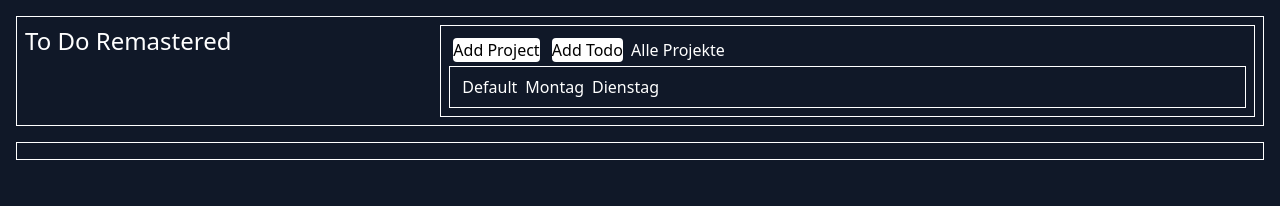
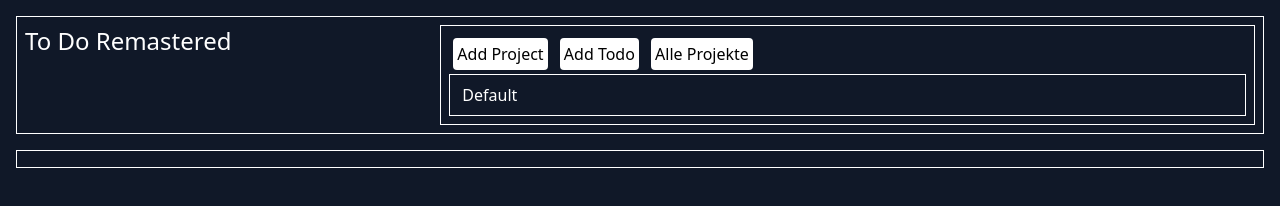
Before and after one commit to Akkowiz/todo-remastered, a website with bundled scripts: page index.html in a window 1280 px wide. Built offline with nearby package versions, Linux system fonts and the light colour scheme.

Commit message:
projects are saved via localstorage too now and it actually works.. i think xD

```diff
--- a/index.html
+++ b/index.html
@@ -32,13 +32,19 @@
         <div class="grid grid-cols-12 gap-4 m-4">
             <h1 id="headline" class="col-start-1 col-span-4 text-2xl">To Do Remastered</h1>
             <div class="-white p-2 col-start-5 col-span-full">
-                <button class="bg-white text-black rounded m-1" onclick="addProject()">
+                <button class="bg-white text-black rounded m-1 p-1" onclick="addProject()">
                     Add Project
                 </button>
-                <button class="bg-white text-black rounded m-1" onclick="addTodo()">
+                <button class="bg-white text-black rounded m-1 p-1" onclick="addTodo()">
                     Add Todo
                 </button>
-                <span id="all-projects" onclick="showAllTodos()">Alle Projekte</span>
+                <button
+                    id="all-projects"
+                    class="bg-white text-black rounded m-1 p-1"
+                    onclick="showAllTodos()"
+                >
+                    Alle Projekte
+                </button>
                 <div id="projects" class=""></div>
             </div>
         </div>
--- a/src/main.ts
+++ b/src/main.ts
@@ -1,10 +1,6 @@
-// TODO (ironic):
-// [x] be able to click on todos and update / edit them :/
-// [x] deleting is possible too now, lit
-// [] projekte perma erstellen...
-// when editing, it shows the correct project (Dienstag) but the edited todo isnt part of it?
-// I fixed it with using checkStorage() inside SaveEditedTodo but eh
-// option to change the todo status for example...
+// ========================================
+// Classes, Enums
+// ========================================
 
 enum Priorities {
     High = "High",
@@ -14,16 +10,20 @@ enum Priorities {
 
 class Project {
     /**
-     * Holds an array of todos and has a name
+     * Holds an array of todos, has a name and an ID
+     * @param id [automatic] - for saving it easier in localstorage
      * @param projectTitle [NEEDED!] - The title of the project
      * @param todos [automatic] - an array of all todos that belong to the project
      * @param instances [automatic] - to keep track of all projects so I can loop through it
      */
     projectTitle: string;
+    static currentId = 100000;
     static instances: Project[] = [];
+    id: number;
     todos: Todo[] = [];
 
     public constructor(title: string) {
+        this.id = Project.currentId++;
         this.projectTitle = title;
         Project.instances.push(this);
     }
@@ -65,43 +65,93 @@ class Todo {
 
 // ========================================
 // Test Daten
+// ========================================
 
 let defaultProject = new Project("Default");
-let projectMonday = new Project("Montag");
-let projectTuesday = new Project("Dienstag");
+defaultProject.id = 100000;
+localStorage.setItem(defaultProject.projectTitle, JSON.stringify(defaultProject));
 
 // ========================================
 // DOM Tempering
+// ========================================
 
 const projects = document.getElementById("projects");
 const todos = document.getElementById("todos");
 
+// ========================================
+// THE VISION
+// ========================================
+
 function renderProjects() {
     projects!.innerHTML = "";
+    for (let i = 0; i < localStorage.length; i++) {
+        let project = getElement(i);
+        if (isProject(project)) {
+            displayProject(project);
+        }
+    }
+
     for (const project of Project.instances) {
-        const projectDiv = document.createElement("span");
-        projectDiv.classList = "m-1";
-        projectDiv.onclick = (event) => {
-            showTodos(project);
-        };
-        projectDiv.textContent = project.projectTitle;
-        projects?.appendChild(projectDiv);
     }
 }
 
-function getTodo(i: number) {
+function showAllTodos() {
+    todos!.innerHTML = "";
+    for (let i = 0; i < localStorage.length; i++) {
+        let todo = getElement(i);
+        if (isTodo(todo)) {
+            displayTodo(todo);
+        }
+    }
+}
+
+function showTodos(selectedProject: Project) {
+    todos!.innerHTML = "";
+    for (let i = 0; i < localStorage.length; i++) {
+        let todo = getElement(i);
+        if (isTodo(todo) && todo.project == selectedProject.projectTitle) {
+            displayTodo(todo);
+        }
+    }
+}
+
+function getElement(i: number) {
     let key = localStorage.key(i);
-    let todo = localStorage.getItem(key!);
-    let todoParsed = JSON.parse(todo!);
-    return todoParsed as Todo;
+    let element = localStorage.getItem(key!);
+    let elementParsed = JSON.parse(element!);
+    if (elementParsed.id >= 100000) {
+        return elementParsed as Project;
+    } else {
+        return elementParsed as Todo;
+    }
+}
+
+function isTodo(obj: any): obj is Todo {
+    return obj && typeof obj === "object" && "todoTitle" in obj;
+}
+
+function isProject(obj: any): obj is Project {
+    return obj && typeof obj === "object" && "projectTitle" in obj;
 }
 
 function checkStorage() {
     for (let i = 0; i < localStorage.length; i++) {
-        let todo = getTodo(i);
-        for (const project of Project.instances) {
-            if (project.projectTitle == todo.project) {
-                project.addTodo(todo);
+        let project = getElement(i);
+        if (isProject(project)) {
+            project = new Project(project.projectTitle);
+            for (let i = 0; i < localStorage.length; i++) {
+                let todo = getElement(i);
+                if (isTodo(todo)) {
+                    if (todo.project == project.projectTitle) {
+                        todo = new Todo(
+                            todo.todoTitle,
+                            todo.priority,
+                            todo.project,
+                            todo.description
+                        );
+                        project.addTodo(todo);
+                    }
+                }
             }
         }
     }
@@ -110,7 +160,8 @@ function checkStorage() {
 function addProject() {
     let newProject = prompt("Give your project a name", "Project XZ");
     if (newProject != null) {
-        new Project(newProject);
+        let addedProject = new Project(newProject);
+        localStorage.setItem(String(addedProject.id), JSON.stringify(addedProject));
         renderProjects();
     }
 }
@@ -127,7 +178,7 @@ function addTodo() {
     deleteBtn.classList.add("hidden");
     projectList!.innerHTML = "";
 
-    for (const project of Project.instances) {
+    for (let project of Project.instances) {
         let projectElement = document.createElement("option");
         projectElement.value = project.projectTitle;
         projectElement.textContent = project.projectTitle;
@@ -185,6 +236,7 @@ function saveNewTodo() {
     const projectName = project?.projectTitle;
     const newTodo = new Todo(todoTitle, priorityEnum, projectName!, todoDescription);
     project!.addTodo(newTodo);
+    console.log("project inside saveNewTodo:", project);
 
     localStorage.setItem(String(newTodo.id), JSON.stringify(newTodo));
     showTodos(project as Project);
@@ -227,25 +279,14 @@ function cancelTodo() {
     currentTodo = null;
 }
 
-function showAllTodos() {
-    todos!.innerHTML = "";
-    for (let i = 0; i < localStorage.length; i++) {
-        let todo = getTodo(i);
-        displayTodo(todo);
-    }
-}
-
-function showTodos(selectedProject: Project) {
-    todos!.innerHTML = "";
-
-    for (let i = 0; i < localStorage.length; i++) {
-        let todo = getTodo(i);
-        for (let j = 0; j < selectedProject.todos.length; j++) {
-            if (selectedProject.todos[j].todoTitle == todo.todoTitle) {
-                displayTodo(todo);
-            }
-        }
-    }
+function displayProject(project: Project) {
+    const projectDiv = document.createElement("span");
+    projectDiv.className = "m-1";
+    projectDiv.onclick = (event) => {
+        showTodos(project);
+    };
+    projectDiv.textContent = project!.projectTitle;
+    projects?.appendChild(projectDiv);
 }
 
 function displayTodo(todo: Todo) {
@@ -259,8 +300,10 @@ function displayTodo(todo: Todo) {
     `;
     todos?.appendChild(todoDiv);
 }
+
 // break in case of emergency:
 // localStorage.clear();
+
 document.getElementById("submit-button")!.addEventListener("click", saveNewTodo);
 document.getElementById("edit-button")!.addEventListener("click", () => {
     if (currentTodo) saveEditedTodo(currentTodo);
@@ -269,6 +312,7 @@ document.getElementById("cancel-button")!.addEventListener("click", cancelTodo);
 document.getElementById("delete-button")!.addEventListener("click", () => {
     if (currentTodo) deleteTodo(currentTodo);
 });
+
+checkStorage();
 renderProjects();
-checkStorage();
 showAllTodos();
```
Also changed, not shown: dist/main.js, styles/output.css, 1 other file.
